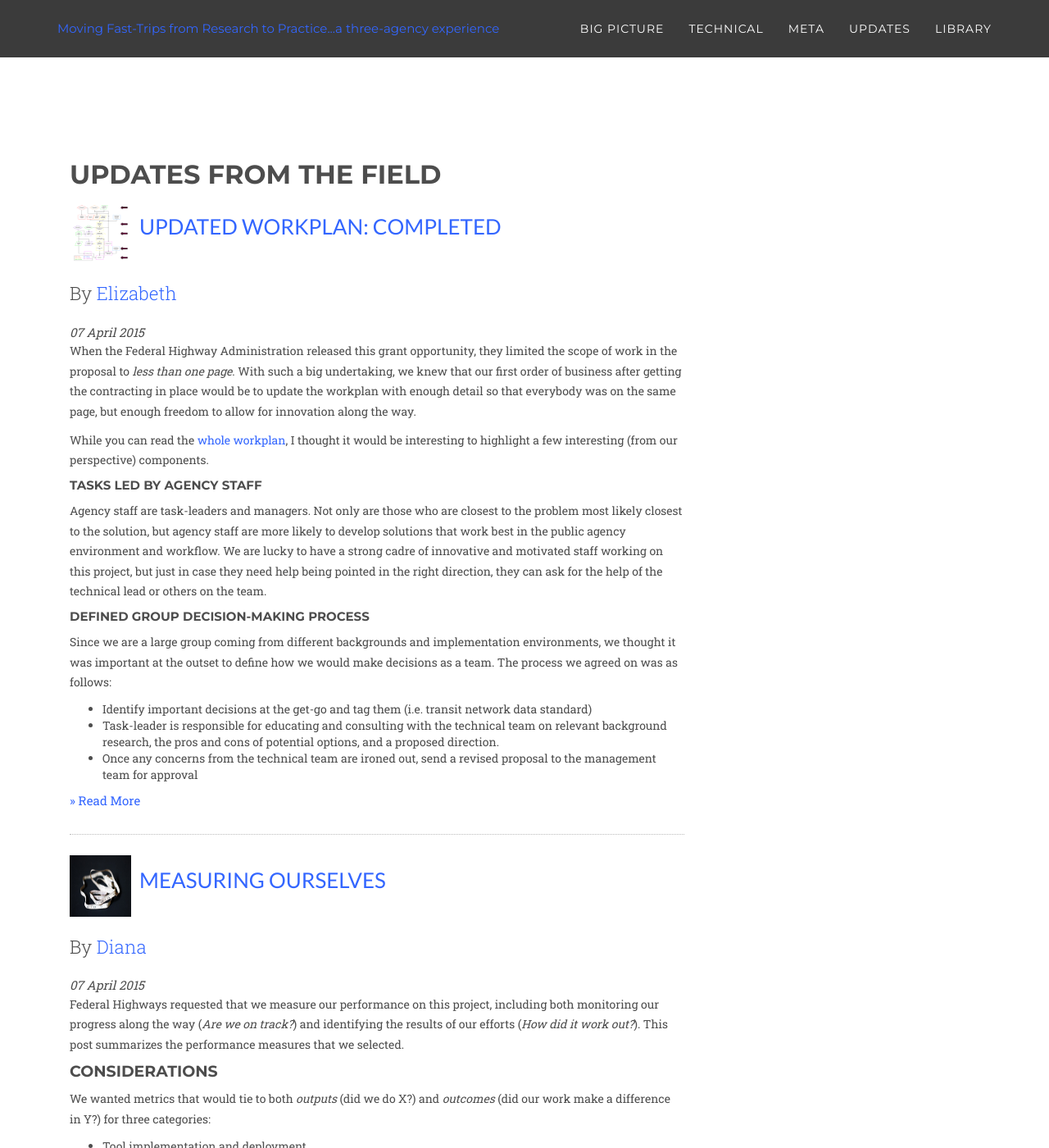
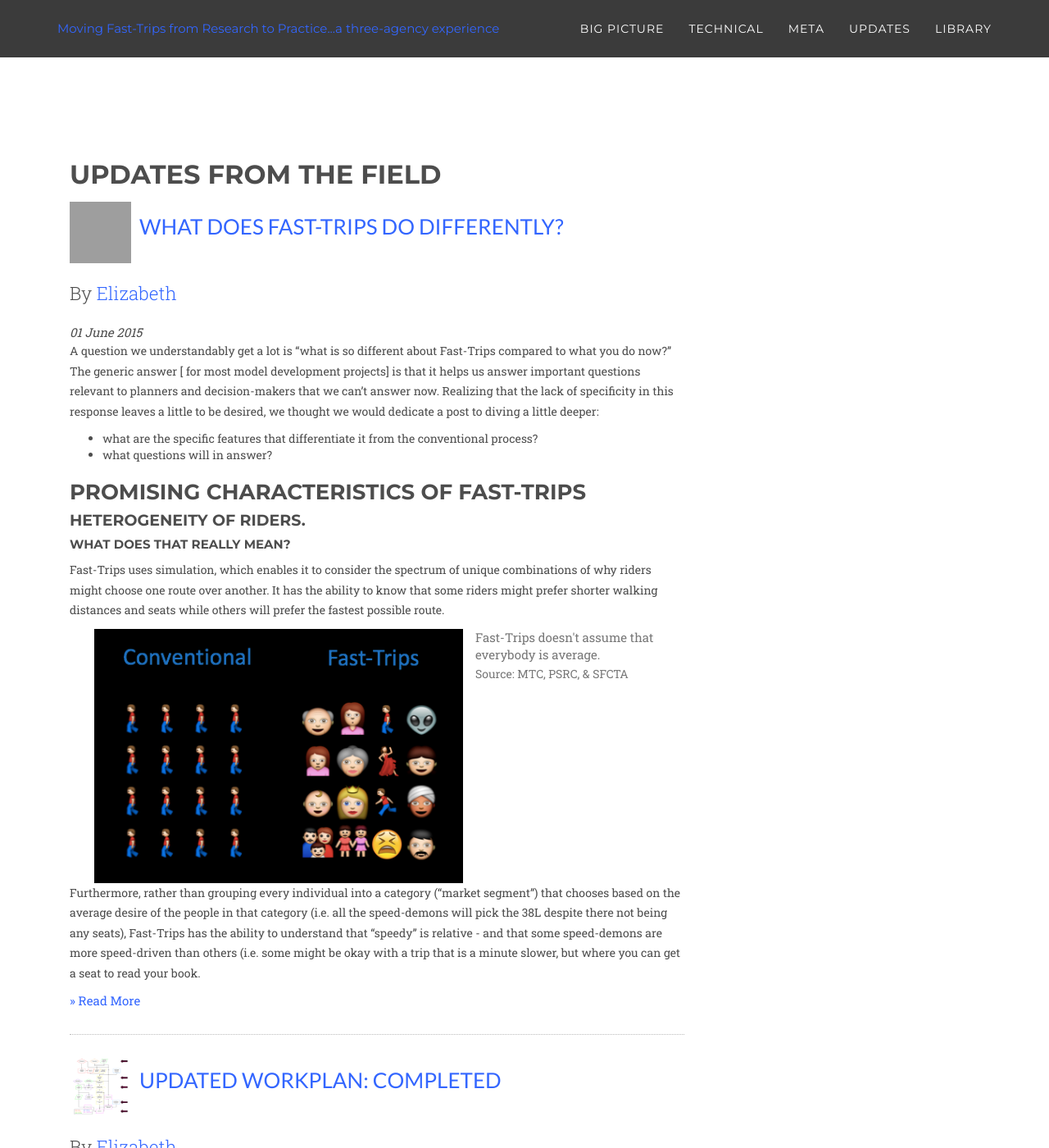
Before and after one commit to BayAreaMetro/fast-trips-project, a Jekyll site: the page built from index.html, in a window 1280 px wide and 1400 px high, scrolled down 1088 px. Shown: the whole window at 82% size. Built offline with Jekyll 4.4.1, drawn with Linux system fonts in a browser that asks for light colours; some web fonts are replaced; grey boxes are pictures that could not be loaded.

Commit message:
Added post about "why fast-trips"

```diff
--- /dev/null
+++ b/_posts/2015-06-01-why.md
@@ -0,0 +1,169 @@
+---
+title: "What does Fast-Trips do differently?"
+author: Elizabeth
+image: /img/posts/kingctydoor.jpg
+comments: true
+layout: post
+tags: [features]
+images:
+   image1:
+      image: /img/posts/lumpy-rt-choice.png
+      caption: "Ignoring individual variation makes transit choices unrealistically lumpy"
+      source: "MTC, PSRC, & SFCTA"
+   image2:
+      image: /img/posts/less-lumpy-rt-choice.png
+      caption: "Fast-Trips considers spectrum of perceptions about the route"
+      source: "MTC, PSRC, & SFCTA"
+   image3:
+      image: /img/posts/mkt-segments.png
+      caption: "Fast-Trips reveals that different services are important for different people"
+      source: "MTC, PSRC, & SFCTA"
+   image4:
+      image: /img/posts/diversity.png
+      caption: "Fast-Trips doesn't assume that everybody is average."
+      source: "MTC, PSRC, & SFCTA"
+   image5:
+      image: /img/posts/indy-vehicles.png
+      caption: "Fast-Trips can capture that rider experience can vary greatly across individual vehicles during the same time period"
+      source: "MTC, PSRC, & SFCTA"
+   image6:
+      image: /img/posts/rider-perspectives.png
+      caption: "Fast-Trips can show the variety of experiences riders feel at the same time on the same vehicle"
+      source: "MTC, PSRC, & SFCTA"
+   image7:
+      image: /img/posts/muni-downtown.png
+      caption: "Fast-Trips can show variation in experiences across riders"
+      source: "MTC, PSRC, & SFCTA"
+   image8:
+      image: /img/posts/q-level.png
+      caption: ""
+      source: ""
+   image9:
+      image: /img/posts/q-reliability.png
+      caption: ""
+      source: ""
+   image10:
+      image: /img/posts/q-reliability2.png
+      caption: ""
+      source: ""
+   image11:
+      image: /img/posts/q-rtchoice.png
+      caption: ""
+      source: ""
+   image12:
+      image: /img/posts/q-space.png
+      caption: ""
+      source: ""
+   image13:
+      image: /img/posts/q-stop-consolidation.png
+      caption: ""
+      source: ""
+   image14:
+      image: /img/posts/q-xfer.png
+      caption: ""
+      source: ""
+---
+
+A question we understandably get a lot is "what is so different about Fast-Trips compared to
+what you do now?"  The generic answer [ for most model development projects] is that it
+helps us answer important questions relevant to planners and decision-makers that we can't
+answer now.  Realizing that the lack of specificity in this response leaves a little to be
+desired, we thought we would dedicate a post to diving a little deeper:
+* what are the specific features that differentiate it from the conventional process?
+* what questions will in answer?
+
+### Promising Characteristics of Fast-Trips
+
+#### Heterogeneity of riders.
+
+##### What does that really mean?
+
+Fast-Trips uses simulation, which enables it to consider the spectrum of unique combinations
+of why riders might choose one route over another.  It has the ability to know that some riders
+might prefer shorter walking distances and seats while others will prefer the fastest possible route.
+
+{% include image.html image=page.images.image4 %}
+
+Furthermore, rather than grouping every individual into a category ("market segment") that
+chooses based on the average desire of the people in that category (i.e. all the speed-demons
+will pick the 38L despite there not being any seats), Fast-Trips has the ability to understand
+that "speedy" is relative - and that some speed-demons are more speed-driven than others (i.e.
+some might be okay with a trip that is a minute slower, but where you can get a seat to read
+your book.
+
+<!--break-->
+
+Conversely, different types of riders affect the transit system in different ways.  Some are
+slow to board, some use cash versus a fare-card which makes the bus stop for longer, some
+may need a spot for their wheelchair.  All of these things affect the performance of the
+transit line.
+
+##### How is that different?
+Conventional transit path building methods use a singular set of optimization parameters
+for all transit riders.  The problem with this method is that it results in an all-or-nothing
+assignment of everybody going between that general origin-destination pair to a singular transit
+route.
+
+{% include image.html image=page.images.image1 %}
+
+{% include image.html image=page.images.image2 %}
+
+##### Why do we care?
+
+**More consistent with reality:**  It is what happens in real life; therefore you will
+get more realistic sensitivities and results.
+
+**Realistic sensitivities and results:**  Aside from the simplification of theory, this
+can be a significant problem in practice because transit routes that are slightly different
+ from each other can have vastly different levels of attractiveness to riders.
+
+If you want to design a system that works for everybody - you can't assume everybody will
+be well-served by a system optimized for the "average" citizen.
+
+{% include image.html image=page.images.image3 %}
+
+#### Detailed representation of individual people and vehicles over time
+
+##### What does that really mean?
+Fast-trips tracks individual transit vehicles and people as they move through space and time.
+ The overflowing 38L bus that arrives at Masonic Blvd. at 8:32 AM is represented separately
+ from the bus that arrives at 8:35 AM and has free seats.
+
+Similarly, Fast-Trips can show that individual riders may have different experiences on the
+same vehicle.  If you are the person who got a seat, you will feel very differently about
+your trip than the person who got passed-up or is squished near the door.
+
+{% include image.html image=page.images.image2 %}  s
+
+##### How is that different?
+Conventional transit path building models use aggregations of time periods, vehicles, and riders.
+This means that they cannot capture variations in experiences across vehicles or riders which makes
+it difficult or impossible to calculate variables such as reliability or capture issues such
+as pass-ups or crowding.
+
+{% include image.html image=page.images.image5 %}
+
+Furthermore, because conventional transit models do not have a concept of an individual rider,
+you cannot easily summarize a rider's experience across the entire system (critical for
+capturing reliability from the rider's perspective) or calculate "select links."
+
+##### Why do we care?
+
+**Capture important phenomena:** such as crowding, reliability, and the scheduling of
+infrequent transit lines.  Since Fast-Trips models individual riders, you can observe the distribution
+ of experiences rather than the average experience.
+
+{% include image.html image=page.images.image7 %}
+
+**Infinite summary options:** including select links, tracking individual people or vehicles,
+and analyzing how specific groups of people or vehicles perform.  This includes the ability
+to analyze reliability from the rider *and* vehicle perspective.
+
+### What are some questions Fast-Trips will be help us answer?
+
+{% include image.html image=page.images.image8 %}
+{% include image.html image=page.images.image9 %}
+{% include image.html image=page.images.image10 %}
+{% include image.html image=page.images.image11 %}
+{% include image.html image=page.images.image12 %}
+{% include image.html image=page.images.image13 %}
```
Also changed, not shown: _includes/image.html (+11 -9 lines), img/posts/diversity.png (added), img/posts/indy-vehicles.png (added), img/posts/less-lumpy-rt-choice.png (added), img/posts/lumpy-rt-choice.png (added), img/posts/mkt-segments.png (added), img/posts/muni-downtown.png (added), img/posts/q-level.png (added), img/posts/q-reliability.png (added), img/posts/q-reliability2.png (added), img/posts/q-rtchoice.png (added), img/posts/q-space.png (added), img/posts/q-stop-consolidation.png (added), img/posts/q-xfer.png (added), 1 more files, 1 other file.
